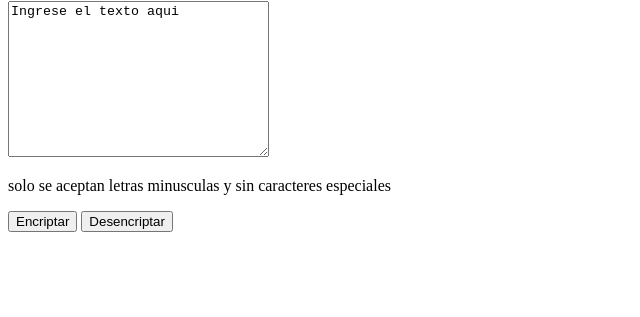
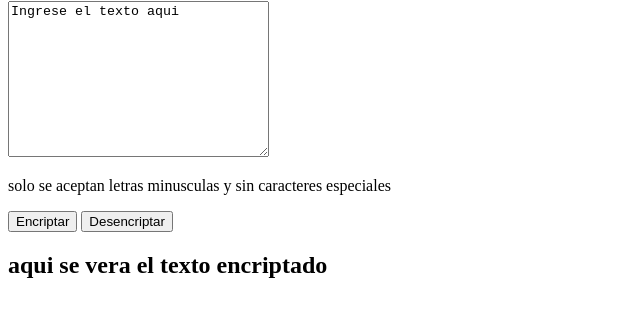
Before and after one commit to EderNieves01/encritador-alura-challenge, a plain HTML site: page index.html in a window 1280 px wide. Shown: the part 59-376 px from the top of the page, without its empty margins (0-640 px from the left). Drawn offline with Linux system fonts and the light colour scheme.

Commit message:
agregandoSeccionRigth

```diff
--- a/index.html
+++ b/index.html
@@ -18,6 +18,9 @@
         <button>Encriptar</button>
     <button>Desencriptar</button>
     </section>
+    <section class="sectionRigth">
+        <h1>aqui se vera el texto encriptado</h1>
+    </section>
 </main>
     </body>
 </html>
```
